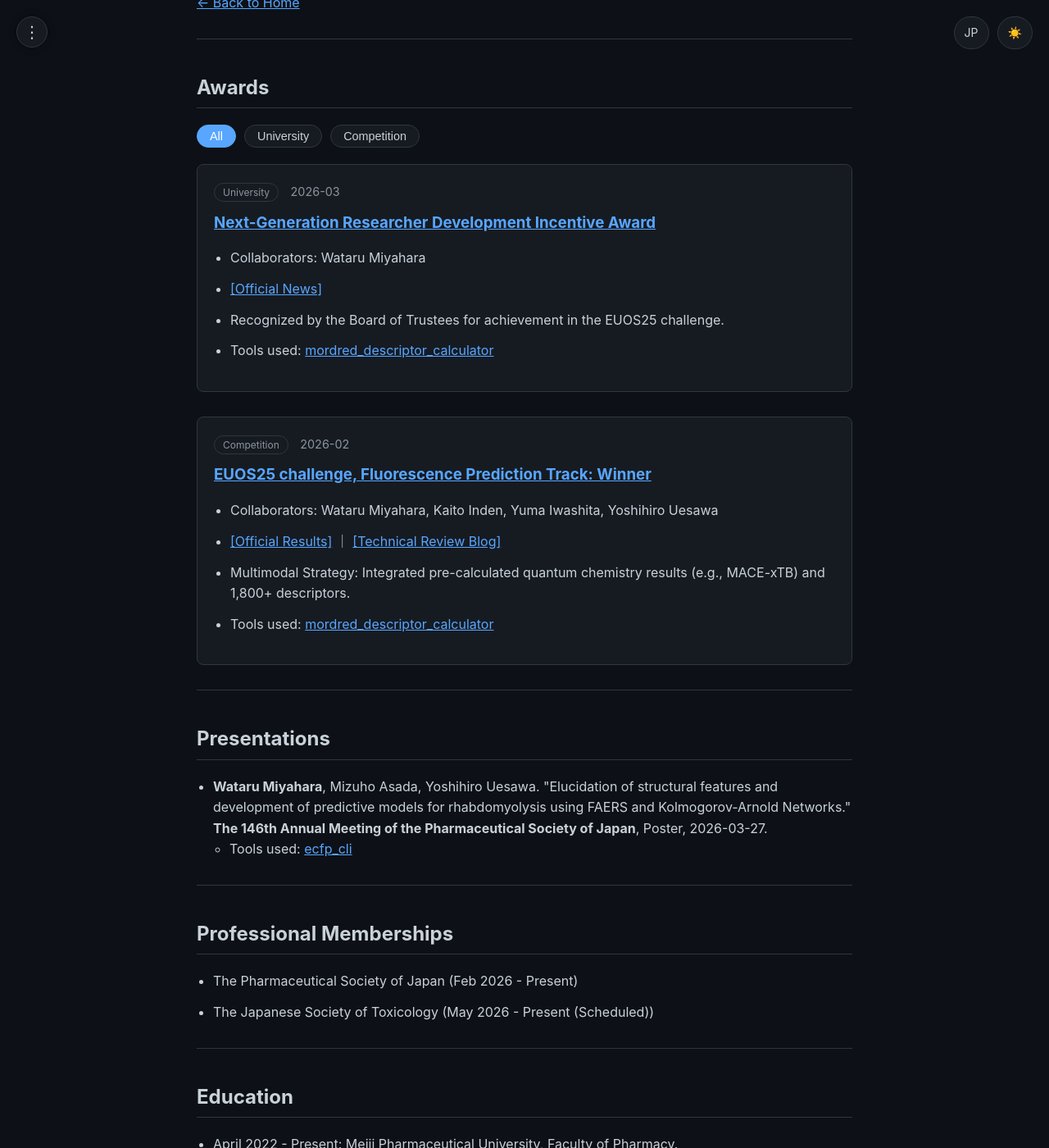
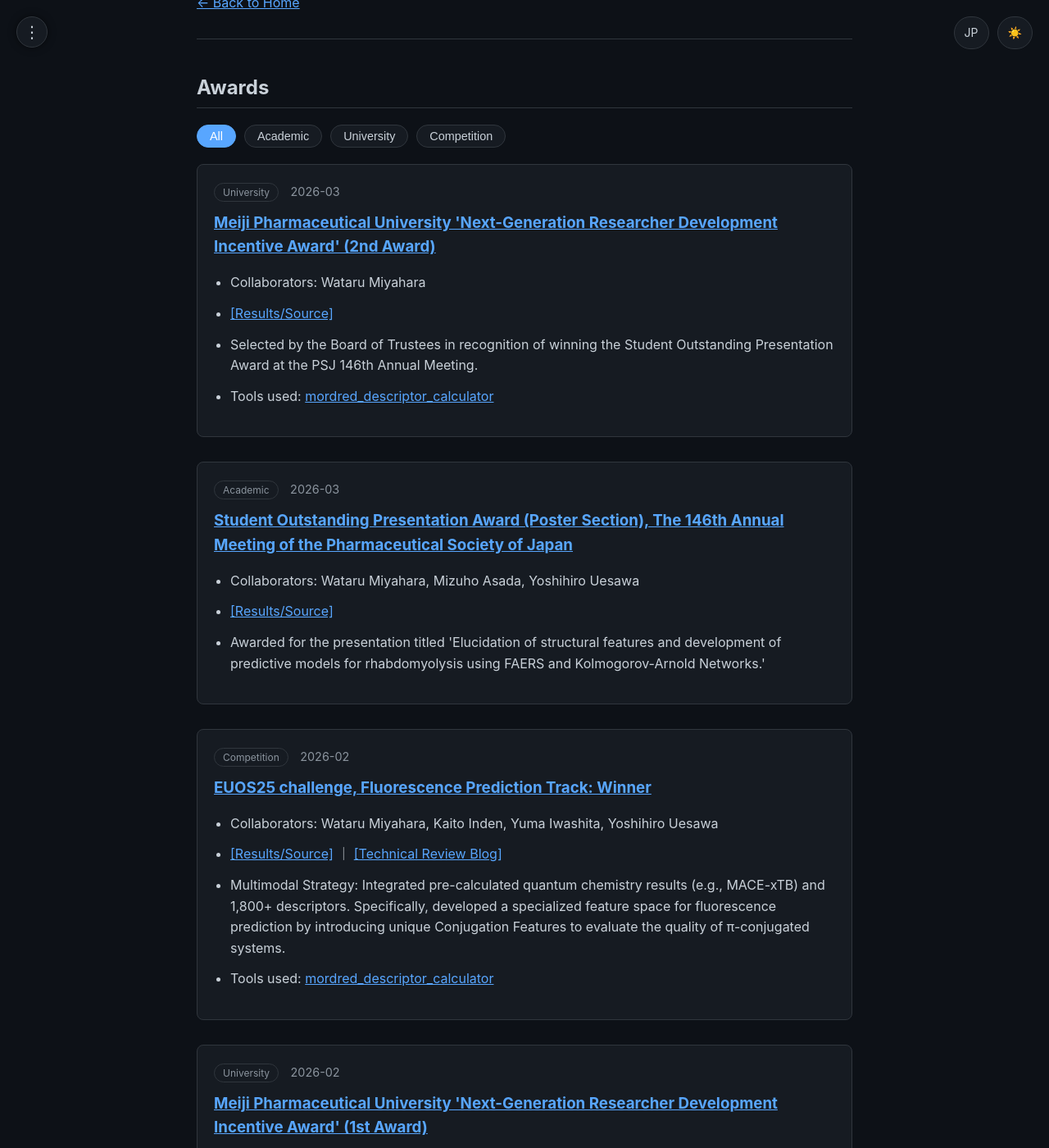
Before and after one commit to 377H-Miru/377H-Miru.github.io, a Jekyll site: the page built from en/achievements.html, in a window 1280 px wide and 1400 px high, scrolled down 214 px. Shown: the whole window at 82% size. Built offline with Jekyll 4.4.1, drawn with Linux system fonts in a browser that asks for light colours; some of the changed text lies outside the part shown.

Commit message:
UI: Refactored Achievements page to dynamically load all awards from JSON

```diff
--- a/en/achievements.html
+++ b/en/achievements.html
@@ -4,6 +4,8 @@
 lang: en
 permalink: /en/achievements/
 ---
+
+{% assign data = site.data.achievements %}
 
 <style>
     .award-item { margin-bottom: 30px; padding: 20px; background: var(--card-bg); border: 1px solid var(--border-color); border-radius: 8px; }
@@ -26,62 +28,61 @@
 
 <div class="filter-controls">
     <button class="filter-btn active" onclick="filterAwards('all', this)">All</button>
+    <button class="filter-btn" onclick="filterAwards('Academic', this)">Academic</button>
     <button class="filter-btn" onclick="filterAwards('University', this)">University</button>
     <button class="filter-btn" onclick="filterAwards('Competition', this)">Competition</button>
 </div>
 
 <div id="award-list">
-    <div class="award-item" data-tag="University">
-        <span class="tag-badge">University</span>
-        <span style="color: #8b949e; font-size: 0.9em;">2026-03</span>
-        <h3 style="margin: 10px 0;"><a href="https://www.my-pharm.ac.jp/" target="_blank">Next-Generation Researcher Development Incentive Award</a></h3>
+{% assign sorted_awards = data.awards | sort: "date" | reverse %}
+{% for award in sorted_awards %}
+    <div class="award-item" data-tag="{{ award.tag }}">
+        <span class="tag-badge">{{ award.tag }}</span>
+        <span style="color: #8b949e; font-size: 0.9em;">{{ award.date }}</span>
+        <h3 style="margin: 10px 0;"><a href="{{ award.url }}" target="_blank">{{ award.title_en }}</a></h3>
         <ul>
-            <li>Collaborators: Wataru Miyahara</li>
-            <li><a href="https://www.my-pharm.ac.jp/" target="_blank">[Official News]</a></li>
-            <li>Recognized by the Board of Trustees for achievement in the EUOS25 challenge.</li>
+            <li>Collaborators: {{ award.authors_en }}</li>
+            <li><a href="{{ award.result_url }}" target="_blank">[Results/Source]</a>
+            {% if award.blog_url %}｜ <a href="{{ award.blog_url }}">[Technical Review Blog]</a>{% endif %}</li>
+            <li>{{ award.description_en }}</li>
+            {% if award.id == 'euos25' or award.id == 'mpu-award-1' or award.id == 'mpu-award-2' %}
             <li>Tools used: <a href="/en/tools/">mordred_descriptor_calculator</a></li>
+            {% endif %}
         </ul>
     </div>
-
-    <div class="award-item" data-tag="Competition">
-        <span class="tag-badge">Competition</span>
-        <span style="color: #8b949e; font-size: 0.9em;">2026-02</span>
-        <h3 style="margin: 10px 0;"><a href="https://ochem.eu/static/challenge2025.do" target="_blank">EUOS25 challenge, Fluorescence Prediction Track: Winner</a></h3>
-        <ul>
-            <li>Collaborators: Wataru Miyahara, Kaito Inden, Yuma Iwashita, Yoshihiro Uesawa</li>
-            <li><a href="https://www.eu-openscreen.eu/resources/eu-openscreen-news/ansicht/eu-openscreen-and-slas-announce-winners-of-the-second-joint-machine-learning-challenge-at-slas-2026.html" target="_blank">[Official Results]</a>
-            ｜ <a href="/en/posts/2026-02-25-euos25-review">[Technical Review Blog]</a></li>
-            <li>Multimodal Strategy: Integrated pre-calculated quantum chemistry results (e.g., MACE-xTB) and 1,800+ descriptors.</li>
-            <li>Tools used: <a href="/en/tools/">mordred_descriptor_calculator</a></li>
-        </ul>
-    </div>
+{% endfor %}
 </div>
 
 <hr>
 
 <h2>Presentations</h2>
 <ul>
+{% for pres in data.presentations %}
     <li>
-        <b>Wataru Miyahara</b>, Mizuho Asada, Yoshihiro Uesawa. "Elucidation of structural features and development of predictive models for rhabdomyolysis using FAERS and Kolmogorov-Arnold Networks." <b>The 146th Annual Meeting of the Pharmaceutical Society of Japan</b>, Poster, 2026-03-27.
+        {{ pres.authors_en }}. "{{ pres.title_en }}". <b>{{ pres.event_en }}</b>, {{ pres.role_en }}, {{ pres.date }}.
         <ul>
             <li>Tools used: <a href="/en/tools/">ecfp_cli</a></li>
         </ul>
     </li>
+{% endfor %}
 </ul>
 
 <hr>
 
 <h2>Professional Memberships</h2>
 <ul>
-    <li>The Pharmaceutical Society of Japan (Feb 2026 - Present)</li>
-    <li>The Japanese Society of Toxicology (May 2026 - Present (Scheduled))</li>
+{% for member in data.memberships %}
+    <li>{{ member.name_en }} ({{ member.period_en }})</li>
+{% endfor %}
 </ul>
 
 <hr>
 
 <h2>Education</h2>
 <ul>
-    <li>April 2022 - Present: Meiji Pharmaceutical University, Faculty of Pharmacy.</li>
+{% for edu in data.education %}
+    <li>{{ edu.period_en }}: {{ edu.institution_en }}</li>
+{% endfor %}
 </ul>
 
 <script>
```
Also changed, not shown: achievements.html (+25 -24 lines).
